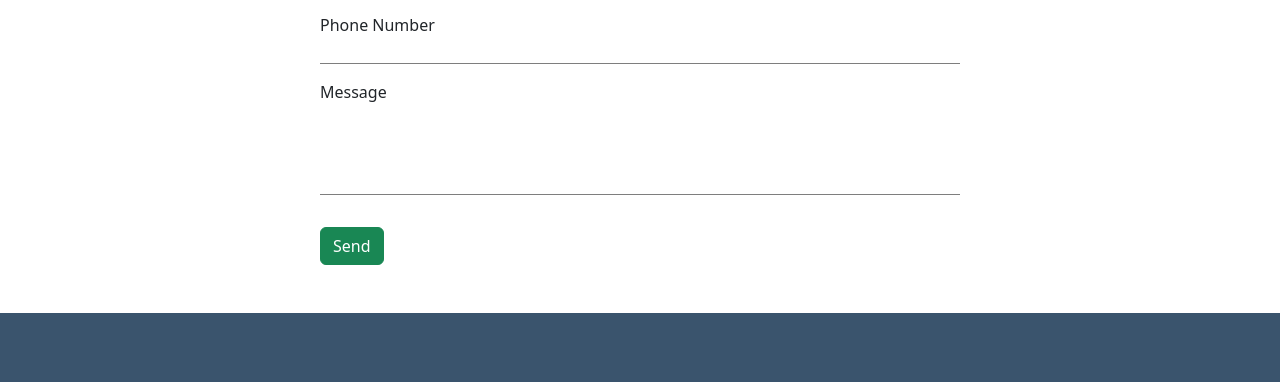
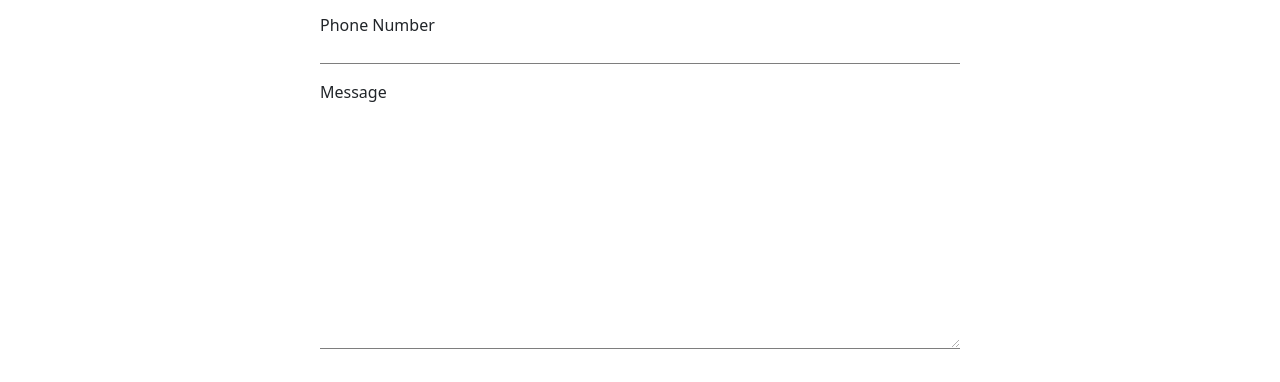
Before and after one commit to andreamastro98/html-css-bootstrap-freelancer, a plain HTML site: page index.html in a window 1280 px wide. Shown: the part 1974-2356 px from the top of the page. Drawn offline with nearby package versions, Linux system fonts and the light colour scheme.

Commit message:
piccola correzione sui form

```diff
--- a/assets/css/style.css
+++ b/assets/css/style.css
@@ -62,7 +62,10 @@
     text-align: center;
 }
 
-input[type=text] {
+input[type=text],
+input[type=email],
+input[type=phone],
+textarea {
     border: none;
     border-bottom: 1px solid black;
     width: 100%;
--- a/index.html
+++ b/index.html
@@ -125,11 +125,11 @@
           <label for="Name">Name</label>
           <input type="text">
           <label for="Email-address">Email Address</label>
-          <input type="text">
+          <input type="email">
           <label for="Phone-number">Phone Number</label>
-          <input type="text">
-          <label for="Name" class="margin-bottom">Message</label>
-          <input type="text">
+          <input type="phone">
+          <label for="Name">Message</label>
+          <textarea name="" id="" cols="30" rows="10"></textarea>
         </div>
       <a href="#" class="btn btn-success">Send</a>
       </div>
```
